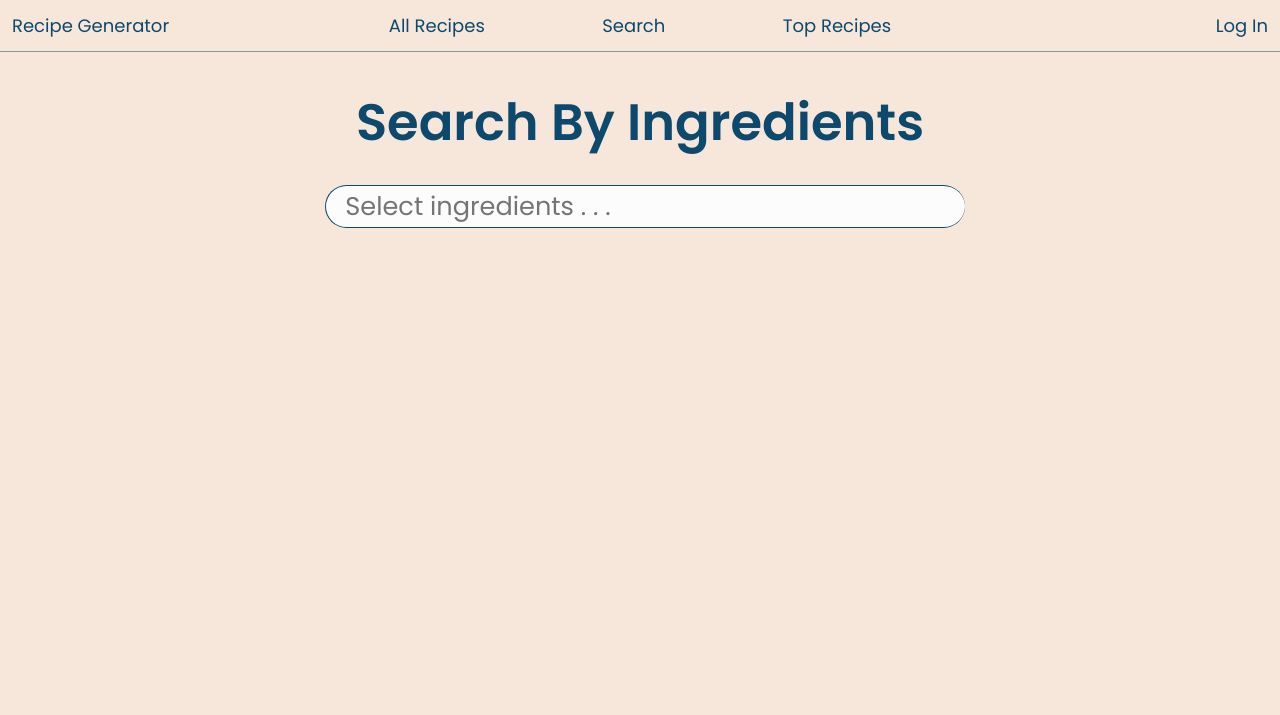
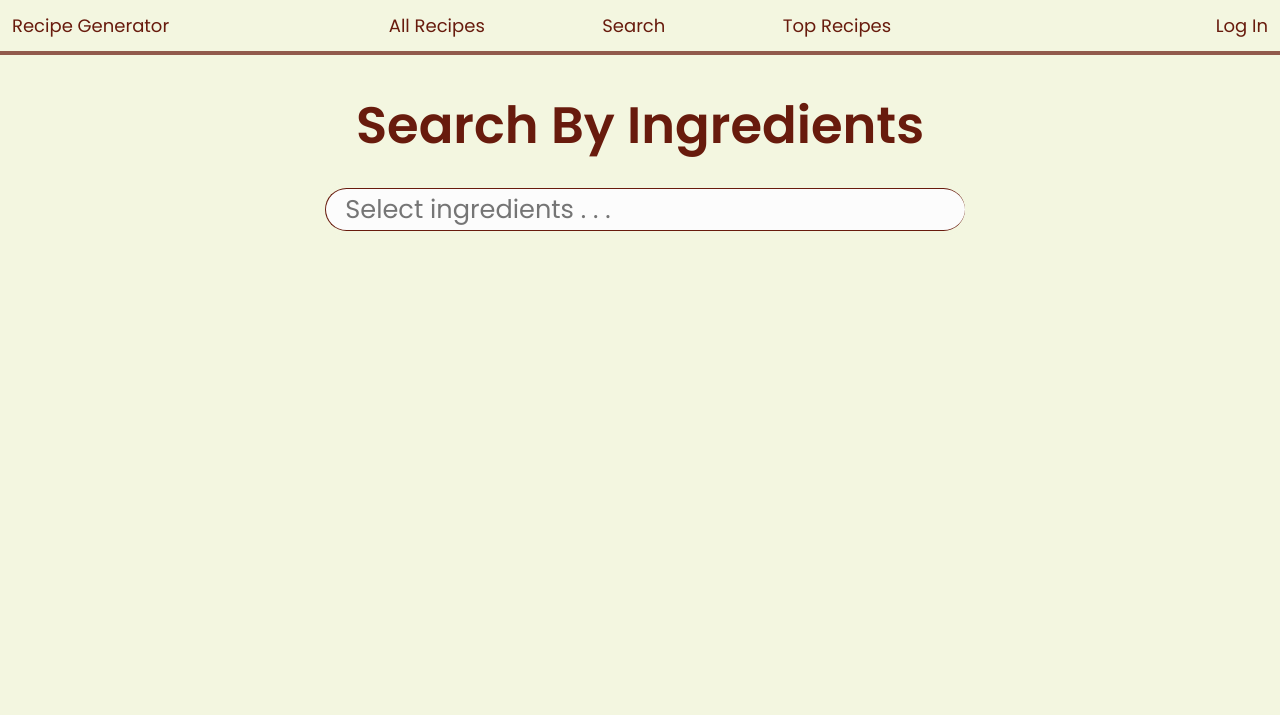
Before and after one commit to ericanderson85/RecipeGenerator, a Flask app: page / in a window 1280 px wide. Shown: the top 715 px of the page. Run offline with Flask 3, Linux system fonts and the light colour scheme.

Commit message:
Update styles.css
Fixing colors

```diff
--- a/static/styles.css
+++ b/static/styles.css
@@ -2,8 +2,8 @@
 
 :root {
   --white: #fcfcfc; /* Off-white */
-  --background: #f7e7da; /* Color of the website background */
-  --primary: #0c496c; /* Primary text color of the website */
+  --background: #f3f6e0; /* Color of the website background */
+  --primary: #681b0d; /* Primary text color of the website */
   --red: #9b2915; /* Used for removing ingredients */
 }
 
@@ -218,10 +218,10 @@ nav {
 }
 
 .header-border {
-  height: 1px;
+  height: 4px;
   width: 100%;
   background-color: var(--primary);
-  opacity: 50%;
+  opacity: 70%;
 }
 
 .log-in-container {
```
